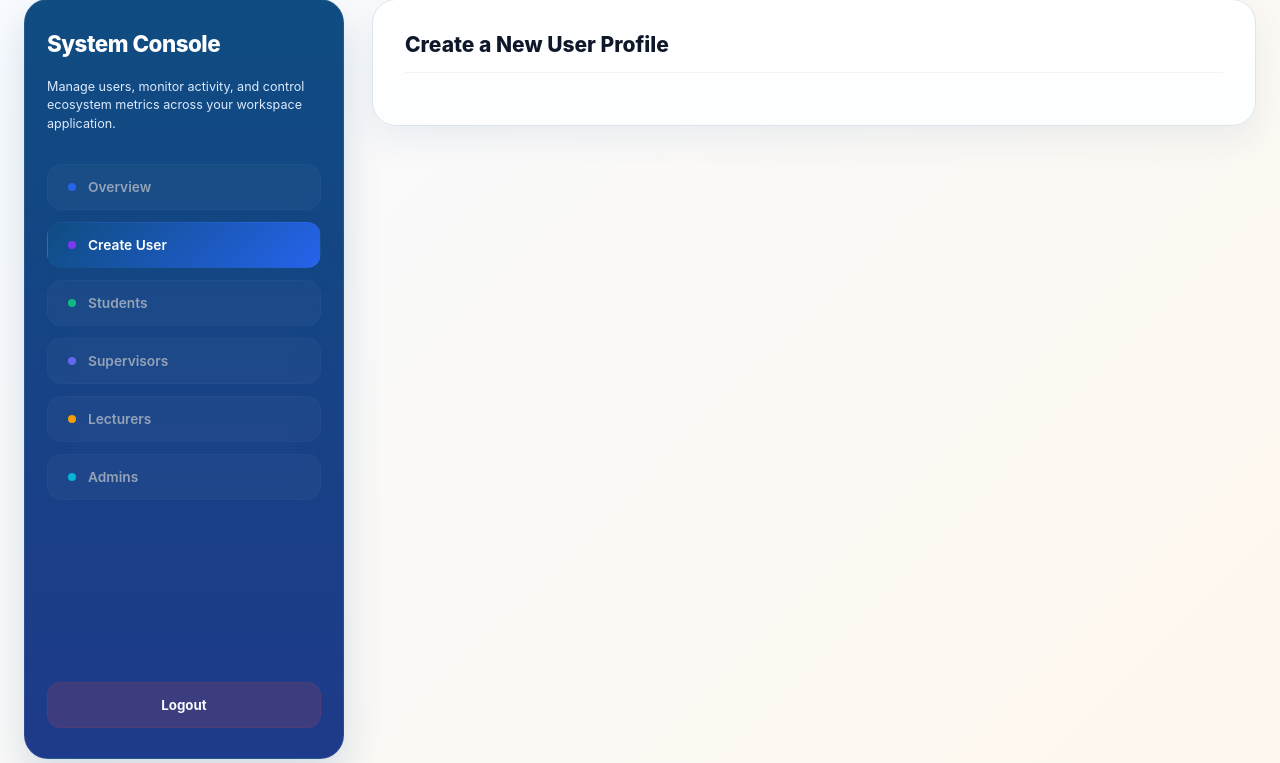
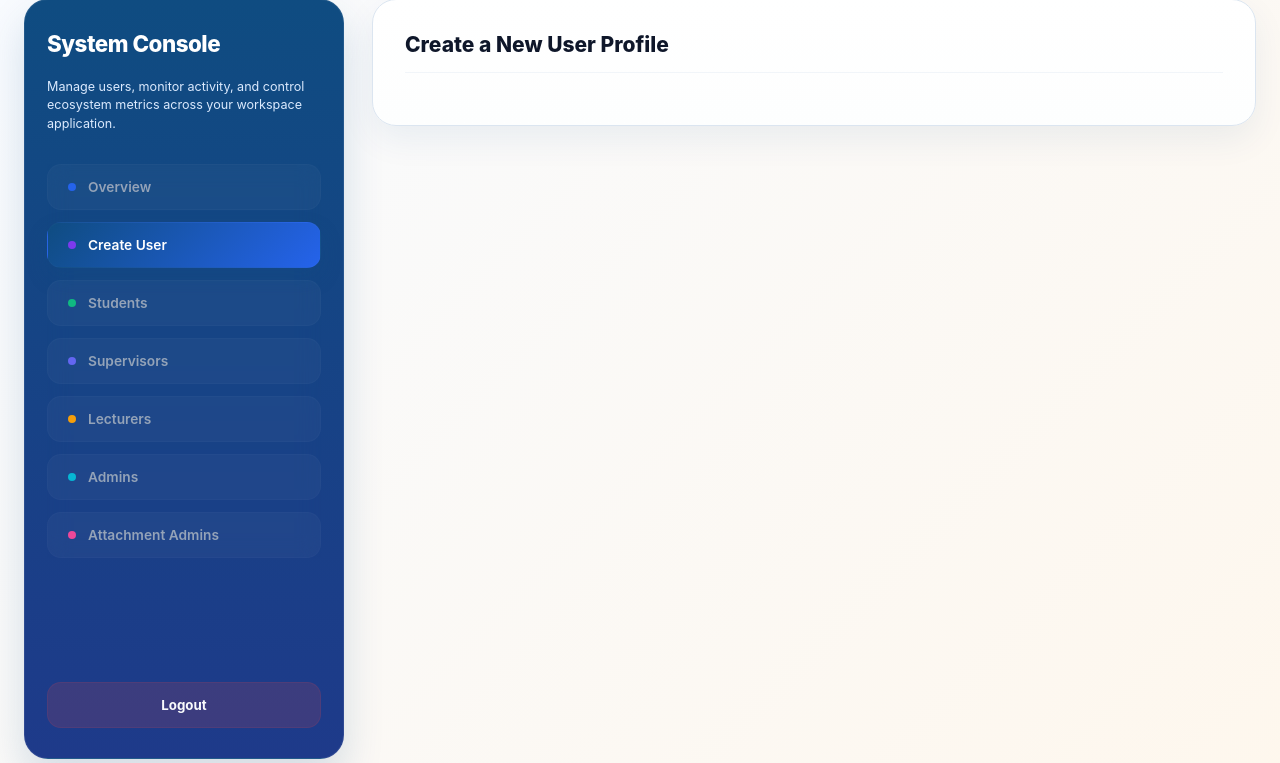
Before and after one commit to OsanoDavid/DIGITAL-LOGBOOK, a Django app: template templates/core/admin_dashboard.html in a window 1280 px wide. Shown: the part 37-800 px from the top of the page. Run offline with Django 5.2, Linux system fonts and the light colour scheme; the template is opened without the code that fills it: most values are stand-ins (such as "Sample title", 1, 10 or a date in 2020).

Commit message:
Add Attachment Admins sidebar entry and mobile select option

```diff
--- a/templates/core/admin_dashboard.html
+++ b/templates/core/admin_dashboard.html
@@ -108,6 +108,7 @@
         .sidebar-nav a[data-target="supervisors"].active { background: linear-gradient(135deg, #0f4c81, #1d4ed8) !important; color: #ffffff !important; box-shadow: 0 10px 20px rgba(15, 76, 129, 0.3) !important; }
         .sidebar-nav a[data-target="lecturers"].active { background: linear-gradient(135deg, #f59e0b, #d97706) !important; color: #ffffff !important; box-shadow: 0 10px 20px rgba(245, 158, 11, 0.3) !important; }
         .sidebar-nav a[data-target="admins"].active { background: linear-gradient(135deg, #38bdf8, #0ea5e9) !important; color: #ffffff !important; box-shadow: 0 10px 20px rgba(56, 189, 248, 0.3) !important; }
+        .sidebar-nav a[data-target="attachment-admins"].active { background: linear-gradient(135deg, #ec4899, #fb7185) !important; color: #ffffff !important; box-shadow: 0 10px 20px rgba(236, 72, 153, 0.22) !important; }
 
         /* --- CONTENT AREA & WIDE VIEWS --- */
         .content-area {
@@ -693,6 +694,7 @@
                 <option value="supervisors">Supervisors</option>
                 <option value="lecturers">Lecturers</option>
                 <option value="admins">Admins</option>
+                <option value="attachment-admins">Attachment Admins</option>
                 <option value="logout">Logout</option>
             </select>
             <a class="mobile-logout-link" href="{% url 'core:logout' %}">Logout</a>
@@ -723,6 +725,10 @@
                     <a data-target="admins" class="nav-item">
                         <span style="display:inline-block; width:8px; height:8px; background:#06b6d4; border-radius:50%;"></span>
                         Admins
+                    </a>
+                    <a data-target="attachment-admins" class="nav-item">
+                        <span style="display:inline-block; width:8px; height:8px; background:#ec4899; border-radius:50%;"></span>
+                        Attachment Admins
                     </a>
                 </nav>
                 <a class="logout-link" href="{% url 'core:logout' %}">Logout</a>
```
